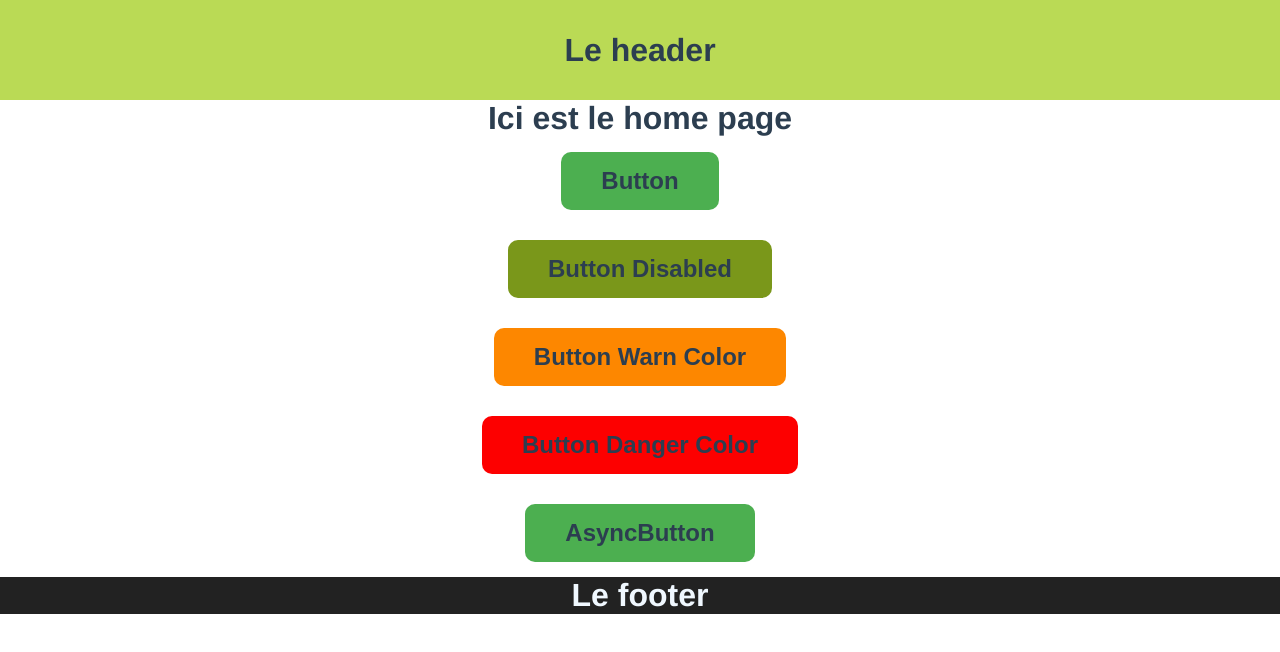
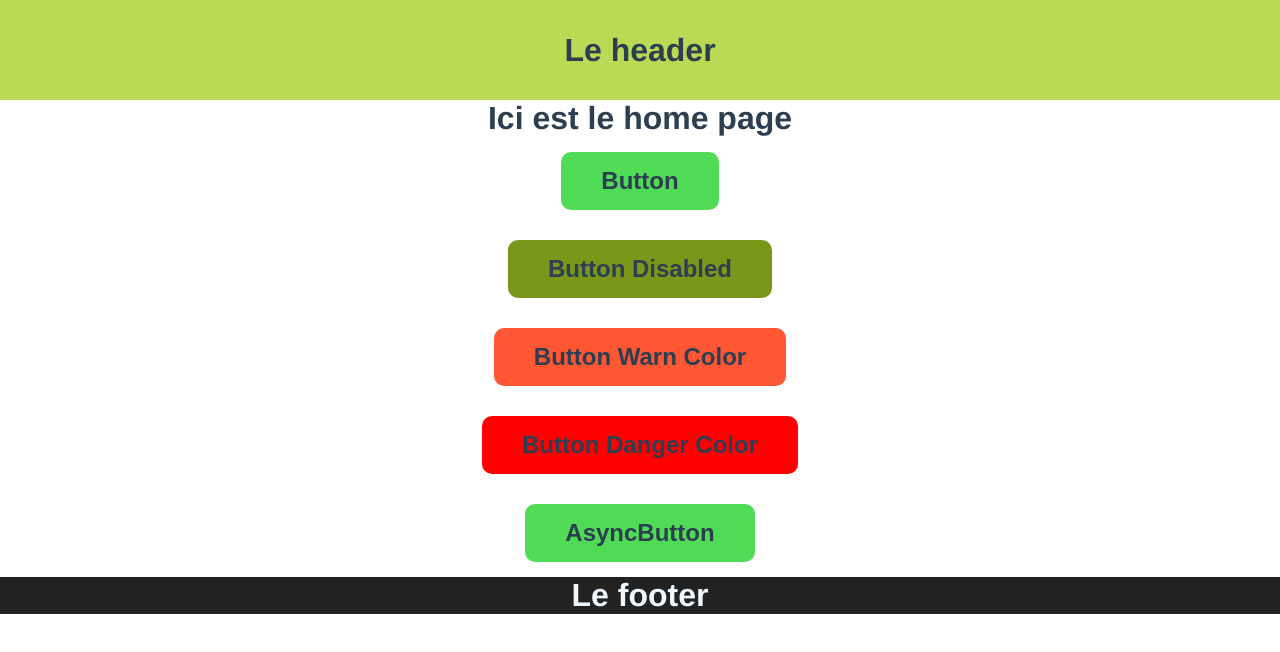
Before and after one commit to AdrienCalmesnil/09-2021-TP3-Vue-Microsoft-Graph, a Vue app: page / in a window 1280 px wide. Shown: the top 652 px of the page. Built offline with nearby package versions, Linux system fonts and the light colour scheme.

Commit message:
last commit

```diff
--- a/src/components/AsyncButton.vue
+++ b/src/components/AsyncButton.vue
@@ -1,6 +1,6 @@
 <template>
   <BaseButton :disabled="isDisabled" :color="color" @click.stop.prevent="handleClick"><slot></slot></BaseButton>
-  <p v-if="isDisabled">Button disabled fro the {{nbClick}} time</p>
+  <p v-if="isDisabled">Button disabled {{nbClick}} times</p>
 </template>
 
 <script>
--- a/src/components/BaseButton.vue
+++ b/src/components/BaseButton.vue
@@ -16,9 +16,9 @@ export default {
     },
     data(){
         const data = {
-           primary : {bg:"#4CAF50", hvbg:"#11770d", fcbg:"#40973d"},
-           warn : {bg:"#fd8700",hvbg:"#7c5408", fcbg:"#e6ab40"},
-           danger : {bg:"#fd0000",hvbg:"#a53737", fcbg:"#6b0000"}
+           primary : {bg:"#50DB56", hvbg:"#8AE38E", fcbg:"#00EE0B"},
+           warn : {bg:"#FF5733",hvbg:"#FF6645", fcbg:"#FF7C60"},
+           danger : {bg:"#FF0000",hvbg:"#FF3E3E", fcbg:"#B20000"}
         };
         return {
             data
```
